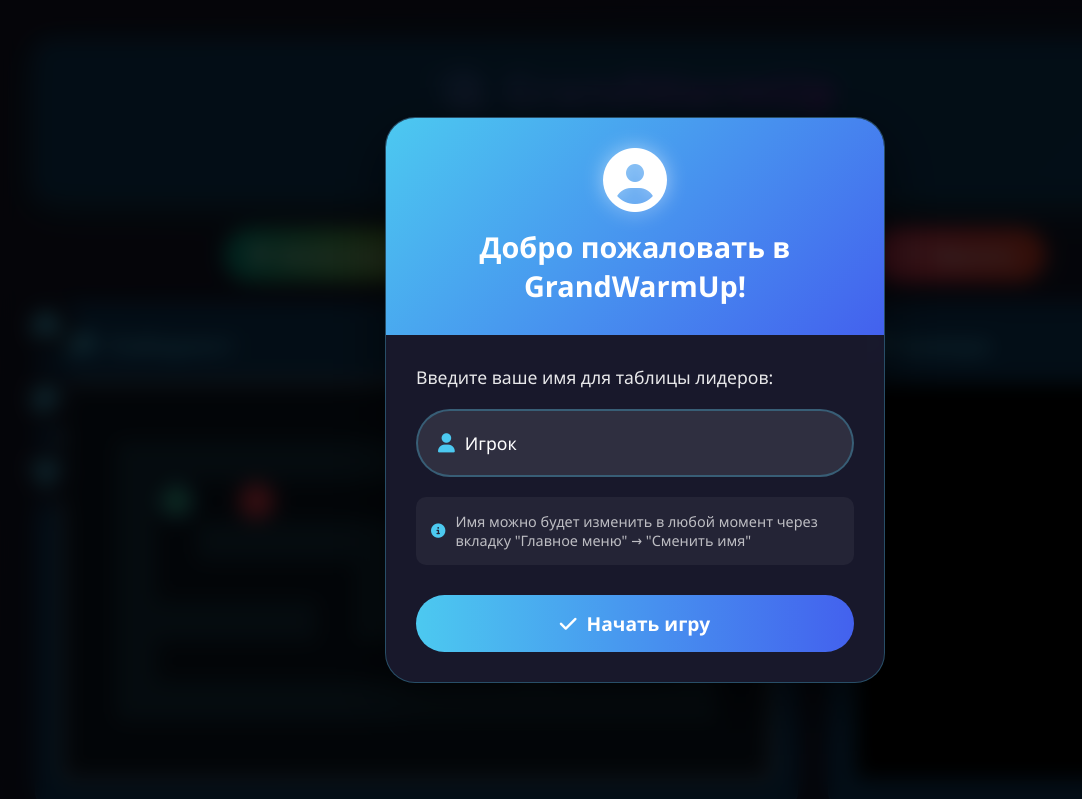
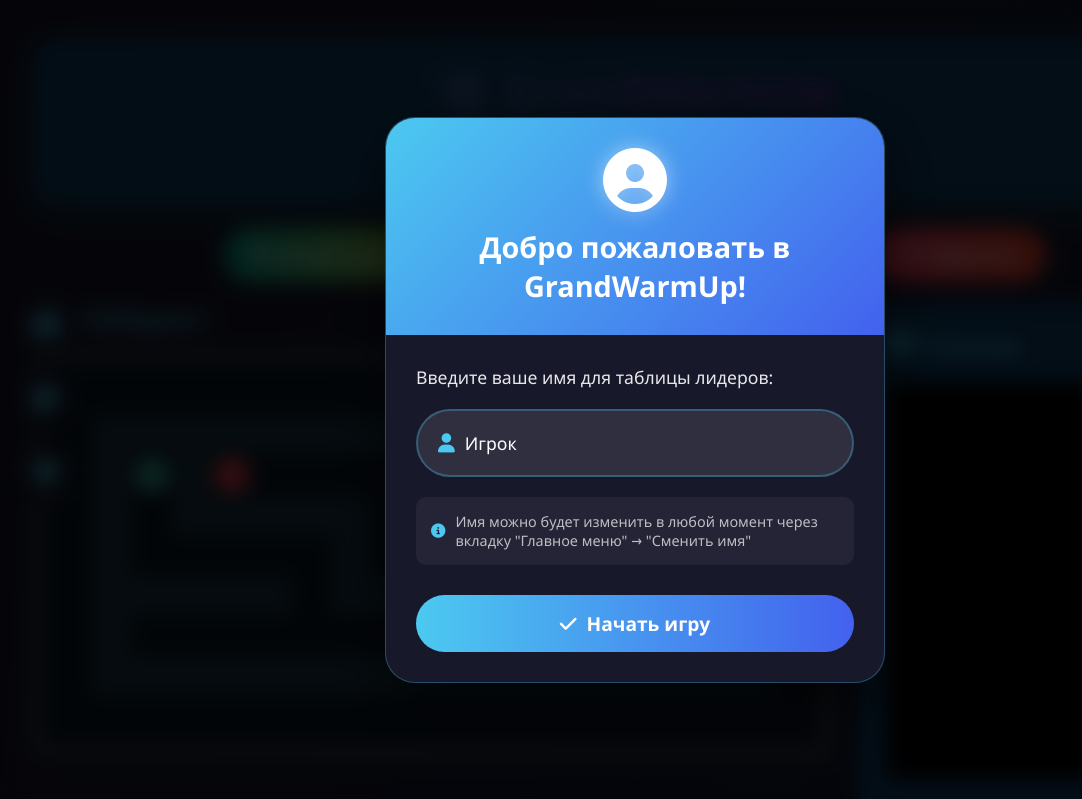
Before and after one commit to LeVTurr/grandwarmup, a plain HTML site: page index.html in a window 1280 px wide. Shown: the top 799 px of the page, without its empty margins (5-1087 px from the left). Drawn offline with Linux system fonts and the light colour scheme.

Commit message:
Update style.css

```diff
--- a/style.css
+++ b/style.css
@@ -75,7 +75,7 @@
     margin-bottom: 30px;
 }
 
-.game-section {
+.game-section .camera-section {
     flex: 2;
     min-width: 300px;
     background: rgba(255, 255, 255, 0.05);
@@ -89,7 +89,7 @@
 }
 
 .camera-section {
-    flex: 1     ;
+    flex: 1;
     min-width: 300px;
     background: rgba(255, 255, 255, 0.05);
     border-radius: 15px;
```
